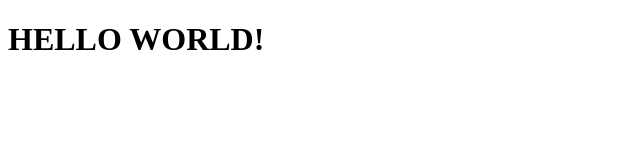
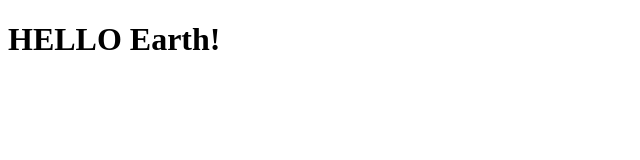
Before and after one commit to rhierhie/FirstActivity, a plain HTML site: page index.html in a window 1280 px wide. Shown: the whole page, without its empty margins (0-640 px from the left). Drawn offline with Linux system fonts and the light colour scheme.

Commit message:
Nag Comment si Gabe

```diff
--- a/index.html
+++ b/index.html
@@ -6,6 +6,6 @@
     <title>Document</title>
 </head>
 <body>
-    <h1>HELLO WORLD!</h1>
+    <h1>HELLO Earth!</h1>
 </body>
 </html>
```
